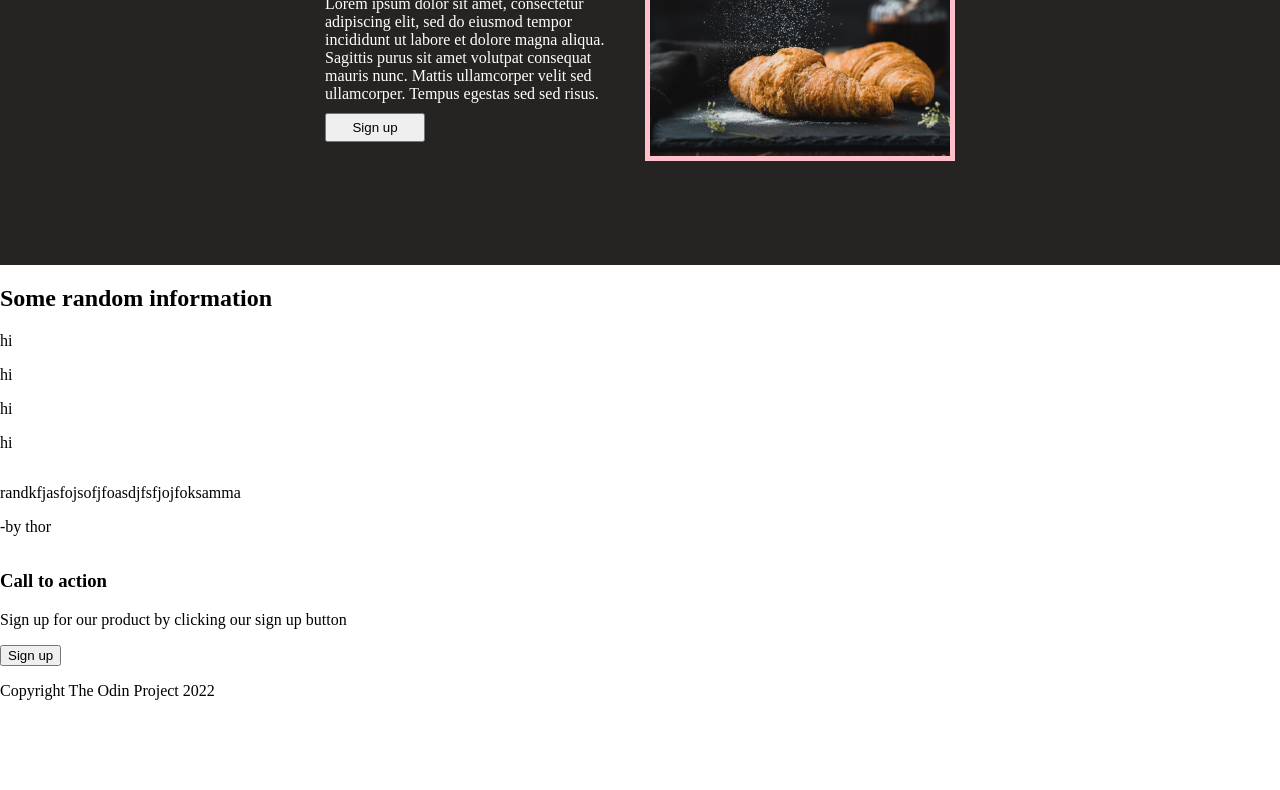
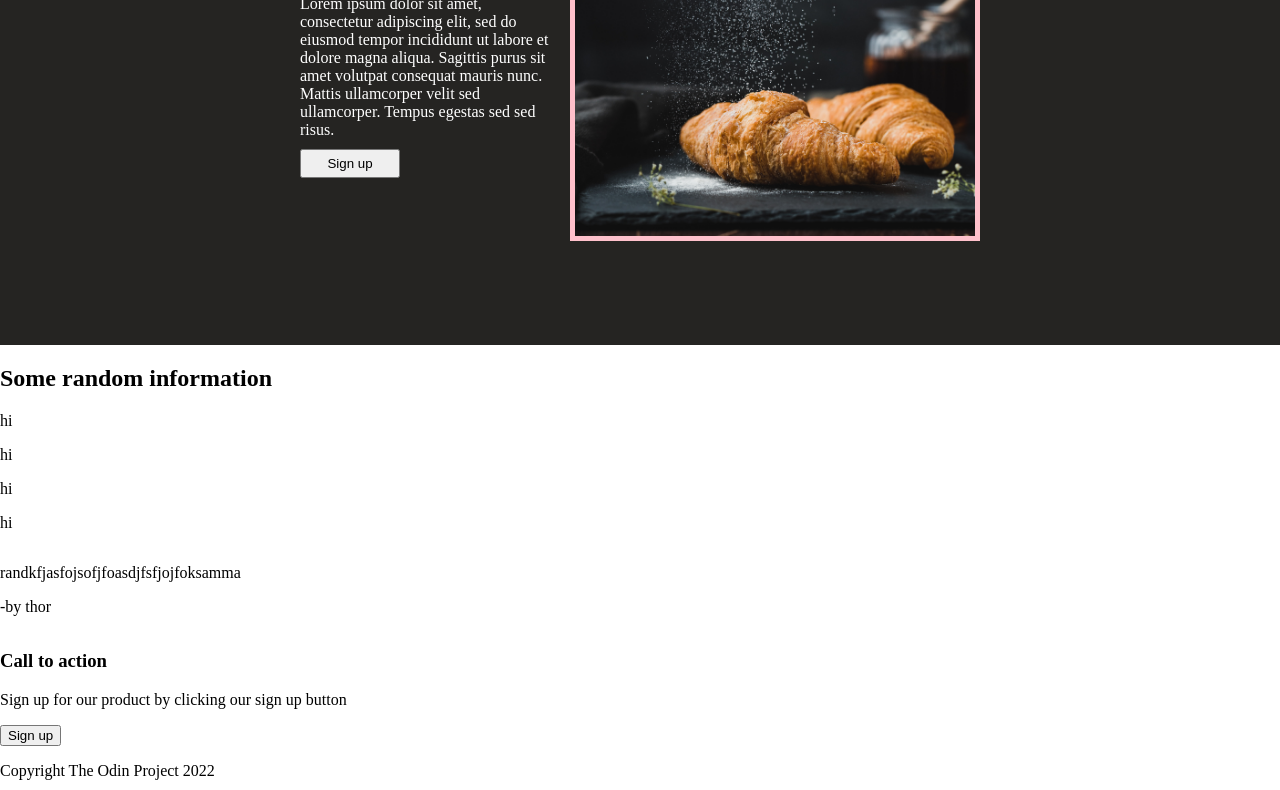
Before and after one commit to salvantjeff/landing-page, a plain HTML site: page index.html in a window 1280 px wide. Shown: the part 227-1017 px from the top of the page. Before the commit the page ends 943 px from the top, so only its background shows below. Drawn offline with Linux system fonts and the light colour scheme.

Commit message:
Change max-width

```diff
--- a/style.css
+++ b/style.css
@@ -32,18 +32,17 @@ body{
 }
 .header-content {
     display: flex;
-    justify-content: center;
+    justify-content: space-between;
     gap: 20px;
-
 }
 .header-content-left {
     display: flex;
     flex-flow: column nowrap;
     gap: 10px;
-    max-width: 300px;
+    max-width: 400px;
 }
 .header-content-right img {
-    max-width: 300px;
+    max-width: 400px;
     height: auto;
     border: 5px solid pink;
 }
```
